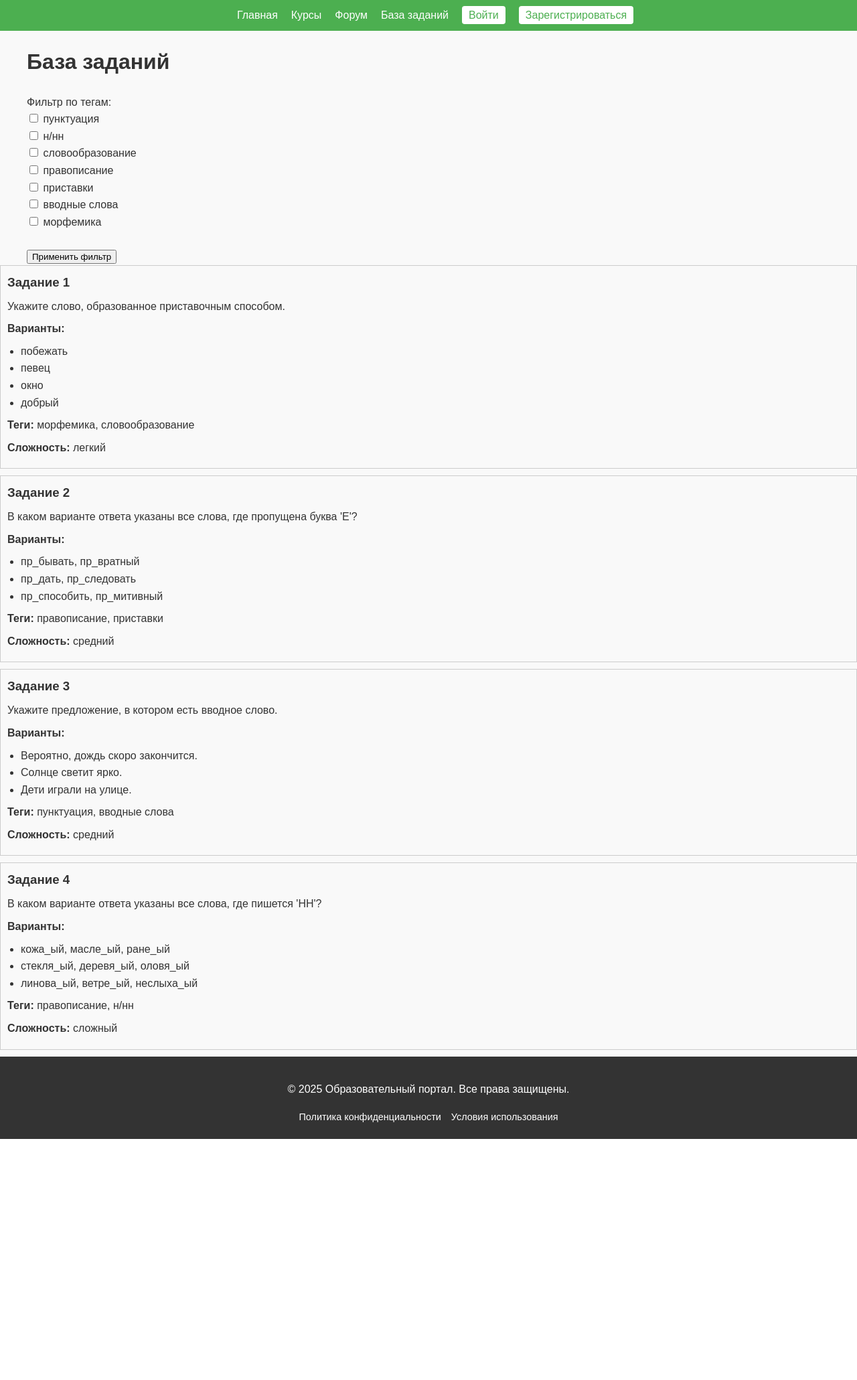
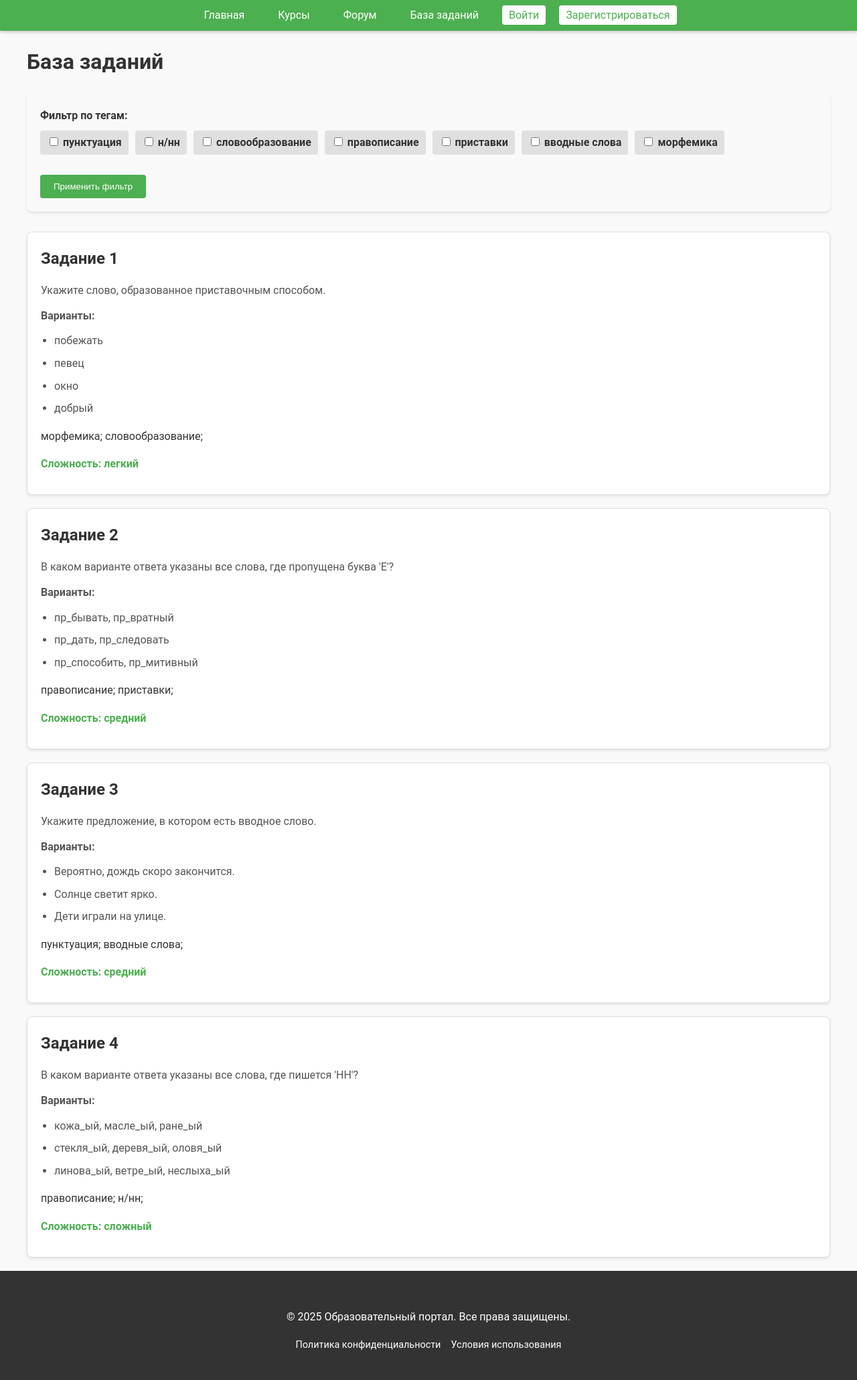
Before and after one commit to Gaiercop/educational_pp25, a Flask app: page /tasks in a window 1280 px wide. Shown: the whole page at 67% size. Before the commit the page ends 1701 px from the top, so only its background shows below. Run offline with Flask 3, Linux system fonts and the light colour scheme.

Commit message:
СИний кот дауби

```diff
--- a/static/css/index.css
+++ b/static/css/index.css
@@ -1,12 +1,12 @@
+/* General Styles */
 body {
-    font-family: Arial, sans-serif;
+    font-family: 'Roboto', sans-serif;
     margin: 0;
     padding: 0;
     background-color: #f9f9f9;
     color: #333;
     line-height: 1.6;
     height: 100%;
-    justify-content: space-between;
     display: flex;
     flex-direction: column;
     min-height: 100vh;
@@ -25,6 +26,10 @@ body {
     display: flex;
     align-items: center;
     justify-content: space-between;
+    position: sticky;
+    top: 0;
+    z-index: 1000;
+    box-shadow: 0 2px 5px rgba(0, 0, 0, 0.2);
 }
 
 .main-header .logo {
@@ -52,6 +57,13 @@ body {
     color: #fff;
     text-decoration: none;
     font-size: 1em;
+    padding: 10px 15px;
+    border-radius: 4px;
+    transition: background-color 0.3s, color 0.3s;
+}
+
+.main-header .main-nav ul li a:hover {
+    background-color: rgba(255, 255, 255, 0.1);
 }
 
 .main-header .main-nav ul li .btn-login {
@@ -173,12 +208,18 @@ body {
     text-decoration: none;
     border-radius: 5px;
     font-size: 1em;
+    transition: background-color 0.3s, opacity 0.3s;
 }
 
+.course-item .btn-secondary:hover {
+    opacity: 0.9;
+}
+
+/* Footer Styles */
 .main-footer {
     background: #333;
     color: #fff;
-    padding: 20px 0;
+    padding: 40px 0;
     text-align: center;
     margin-top: auto;
     flex-shrink: 0;
--- a/templates/tasks.html
+++ b/templates/tasks.html
@@ -6,29 +6,129 @@
 <head>
     <meta charset="UTF-8">
     <title>База заданий</title>
-    <link rel="stylesheet" href="../static/css/index.css">
+    <link rel="stylesheet" href="{{ url_for('static', filename='css/index.css') }}">
     <style>
         .task-container {
-            border: 1px solid #ccc;
-            padding: 10px;
-            margin-bottom: 10px;
+            background: #fff;
+            border: 1px solid #e0e0e0;
+            border-radius: 8px;
+            padding: 20px;
+            margin-bottom: 20px;
+            box-shadow: 0 2px 4px rgba(0, 0, 0, 0.1);
+            transition: transform 0.3s, box-shadow 0.3s;
         }
+
+        .task-container:hover {
+            transform: translateY(-5px);
+            box-shadow: 0 4px 8px rgba(0, 0, 0, 0.2);
+        }
+
         .task-container h3 {
-           margin-bottom: 0.5rem;
+            margin-bottom: 1rem;
             margin-top: 0;
+            font-size: 1.5em;
+            color: #333;
         }
+
         .task-container p {
-            margin-bottom: 0.5rem;
+            margin-bottom: 0.75rem;
             margin-top: 0;
+            color: #555;
         }
+
         .task-container ul {
             padding-left: 20px;
-          margin-bottom: 0.5rem;
+            margin-bottom: 0.75rem;
             margin-top: 0;
+            color: #555;
         }
 
-       .tags{
-        margin-top: 10px;
+        .task-container ul li {
+            margin-bottom: 0.5rem;
+        }
+
+        .task-container .tags {
+            margin-top: 1rem;
+            display: flex;
+            flex-wrap: wrap;
+            gap: 0.5rem;
+        }
+
+        .task-container .tags span {
+            background: #4CAF50;
+            color: #fff;
+            padding: 5px 10px;
+            border-radius: 4px;
+            font-size: 0.9em;
+        }
+
+        .task-container .difficulty {
+            margin-top: 1rem;
+            font-weight: bold;
+            color: #4CAF50;
+        }
+
+        .filter-section {
+            background: #f9f9f9;
+            padding: 20px;
+            border-radius: 8px;
+            margin-bottom: 30px;
+            box-shadow: 0 2px 4px rgba(0, 0, 0, 0.1);
+        }
+
+        .filter-section label {
+            font-weight: bold;
+            margin-bottom: 10px;
+            display: block;
+            color: #333;
+        }
+
+        .filter-section .tags {
+            display: flex;
+            flex-wrap: wrap;
+            gap: 10px;
+            margin-bottom: 20px;
+        }
+
+        .filter-section .tags label {
+            background: #e0e0e0;
+            padding: 5px 10px;
+            border-radius: 4px;
+            cursor: pointer;
+            transition: background-color 0.3s;
+        }
+
+        .filter-section .tags label:hover {
+            background: #4CAF50;
+            color: #fff;
+        }
+
+        .filter-section button {
+            background: #4CAF50;
+            color: #fff;
+            border: none;
+            padding: 10px 20px;
+            border-radius: 4px;
+            cursor: pointer;
+            transition: background-color 0.3s;
+        }
+
+        .filter-section button:hover {
+            background: #45a049;
+        }
+
+        @media (max-width: 768px) {
+            .task-container {
+                padding: 15px;
+            }
+
+            .task-container h3 {
+                font-size: 1.3em;
+            }
+
+            .filter-section .tags {
+                flex-direction: column;
+            }
         }
     </style>
 </head>
@@ -37,16 +137,18 @@
     <div class="container">
         <h1>База заданий</h1>
 
+        <div class="filter-section">
             <form method="GET">
+                <label>Фильтр по тегам:</label>
                 <div class="tags">
-                <label>Фильтр по тегам:</label><br>
                     {% for tag in all_tags %}
+                    <label>
                         <input type="checkbox" id="{{tag}}" name="tags" value="{{ tag }}">
-                <label for="{{tag}}">{{ tag }}</label><br>
+                        {{ tag }}
+                    </label>
                     {% endfor %}
-                </br>
+                </div>
                 <button type="submit">Применить фильтр</button>
-            </div>
             </form>
         </div>
 
@@ -62,8 +164,12 @@
                 {% endfor %}
             </ul>
             {% endif %}
-        <p><strong>Теги:</strong> {{ ', '.join(task.tags) }}</p>
-        <p><strong>Сложность:</strong> {{task.difficulty}}</p>
+            <div class="tags">
+                {% for tag in task.tags %}
+                {{ tag }};
+                {% endfor %}
+            </div>
+            <p class="difficulty"><strong>Сложность:</strong> {{ task.difficulty }}</p>
         </div>
         {% endfor %}
     </div>
```
Also changed, not shown: other parts of static/css/index.css (+67 -7 lines), static/css/styles.css (+58 -4 lines). Lines whose indentation alone changed are shown as unchanged.
